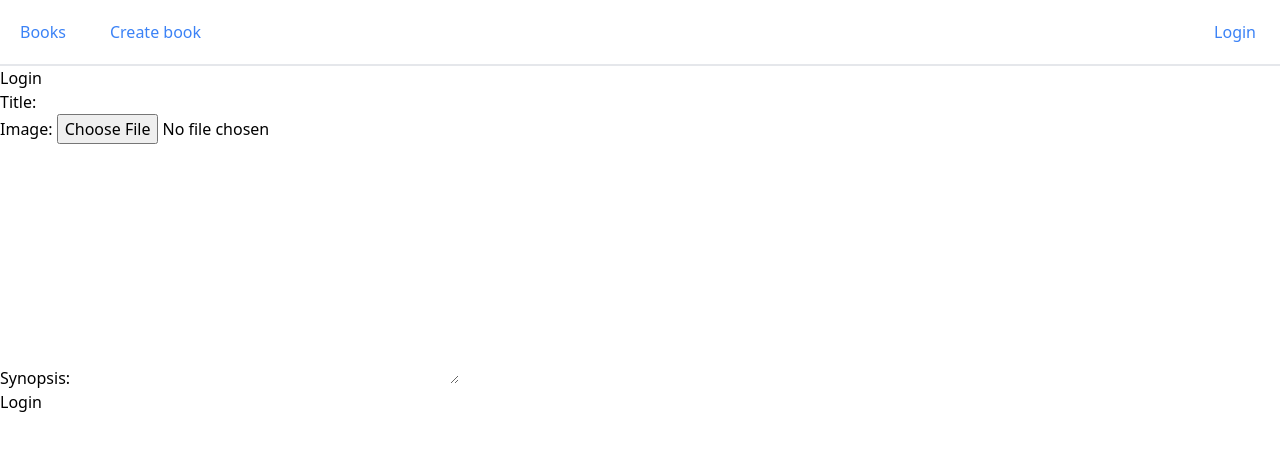
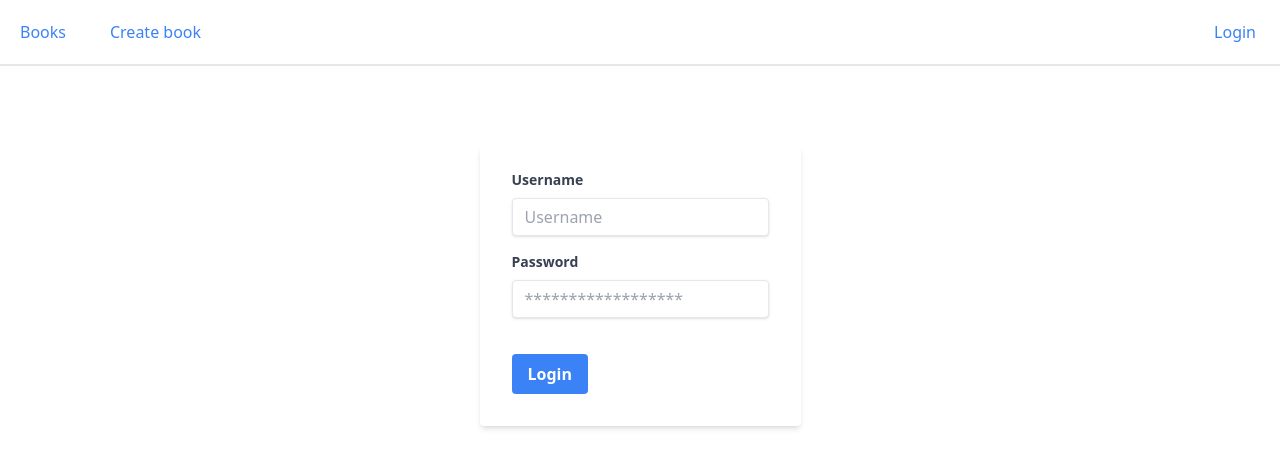
Before and after one commit to kuronosu/library-django, a Django app: template templates/registration/login.html in a window 1280 px wide. Shown: the top 468 px of the page. Run offline with Django 4.2, Linux system fonts and the light colour scheme; the template is opened without the code that fills it: values that come from a table or form of the project are taken from there, others are empty; some libraries are stand-ins or nearby versions.

Commit message:
ui detail, delete and login

```diff
--- a/templates/books/create.html
+++ b/templates/books/create.html
@@ -27,7 +27,7 @@
                   <textarea
                     name="synopsis" cols="40" rows="10" required="" id="id_synopsis"
                     class="peer h-full min-h-[100px] w-full resize-none rounded-[7px] border border-t-transparent bg-transparent px-3 py-2.5 font-sans text-sm font-normal text-blue-gray-200 outline outline-0 transition-all placeholder-shown:border placeholder-shown:border-blue-gray-200 placeholder-shown:border-t-blue-gray-200 focus:border-2 focus:border-blue-500 focus:border-t-transparent focus:outline-0 disabled:resize-none disabled:border-0 disabled:bg-blue-gray-50"
-                  >{{form.synopsis.value}}</textarea>
+                  >{% if form.synopsis.value %}{{form.synopsis.value}}{% endif %}</textarea>
                   <label for="id_synopsis" class="before:content[' '] after:content[' '] pointer-events-none absolute left-0 -top-1.5 flex h-full w-full select-none text-[11px] font-normal leading-tight text-blue-gray-400 transition-all before:pointer-events-none before:mt-[6.5px] before:mr-1 before:box-border before:block before:h-1.5 before:w-2.5 before:rounded-tl-md before:border-t before:border-l before:border-blue-gray-200 before:transition-all after:pointer-events-none after:mt-[6.5px] after:ml-1 after:box-border after:block after:h-1.5 after:w-2.5 after:flex-grow after:rounded-tr-md after:border-t after:border-r after:border-blue-gray-200 after:transition-all peer-placeholder-shown:text-sm peer-placeholder-shown:leading-[3.75] peer-placeholder-shown:text-blue-gray-500 peer-placeholder-shown:before:border-transparent peer-placeholder-shown:after:border-transparent peer-focus:text-[11px] peer-focus:leading-tight peer-focus:text-blue-500 peer-focus:before:border-t-2 peer-focus:before:border-l-2 peer-focus:before:border-blue-500 peer-focus:after:border-t-2 peer-focus:after:border-r-2 peer-focus:after:border-blue-500 peer-disabled:text-transparent peer-disabled:before:border-transparent peer-disabled:after:border-transparent peer-disabled:peer-placeholder-shown:text-blue-gray-500">
                     Synopsis
                   </label>
--- a/templates/registration/login.html
+++ b/templates/registration/login.html
@@ -3,10 +3,45 @@
 {% block title %}Login{% endblock %}
 
 {% block content %}
-    <h1>Login</h1>
+<div class="w-full flex justify-center mt-20 ">
+    <form method="post" action="{% url 'login' %}" class="bg-white shadow-md rounded px-8 pt-6 pb-8 mb-4">
+        {% csrf_token %}
+        <div class="mb-4">
+            <label class="block text-gray-700 text-sm font-bold mb-2" for="username">
+                Username
+            </label>
+            <input
+                class="shadow appearance-none border rounded w-full py-2 px-3 text-gray-700 leading-tight focus:outline-none focus:shadow-outline"
+                id="username" type="text" placeholder="Username">
+        </div>
+        <div class="mb-6">
+            <label class="block text-gray-700 text-sm font-bold mb-2" for="password">
+                Password
+            </label>
+            <input
+                class="shadow appearance-none border rounded w-full py-2 px-3 text-gray-700 mb-3 leading-tight focus:outline-none focus:shadow-outline"
+                id="password" type="password" placeholder="******************">
+        </div>
+        {% if form.non_field_errors %}
+        <div class="non-field-errors">
+            {% for err in form.non_field_errors %}
+            <p class="form-error">{{ err }}</p>
+            {% endfor %}
+        </div>
+        {% endif %}
+        <div class="flex items-center justify-between">
+            <button
+                class="bg-blue-500 hover:bg-blue-700 text-white font-bold py-2 px-4 rounded focus:outline-none focus:shadow-outline"
+                type="submit">
+                Login
+            </button>
+        </div>
+    </form>
+</div>
+<!-- <h1>Login</h1>
     <form method="post" action="{% url 'login' %}">
         {% csrf_token %}
         {{ form.as_p }}
         <button type="submit">Login</button>
-    </form>
+    </form> -->
 {% endblock %}
```
Also changed, not shown: templates/books/delete.html (+12 -5 lines), templates/books/detail.html (+11 -5 lines).
